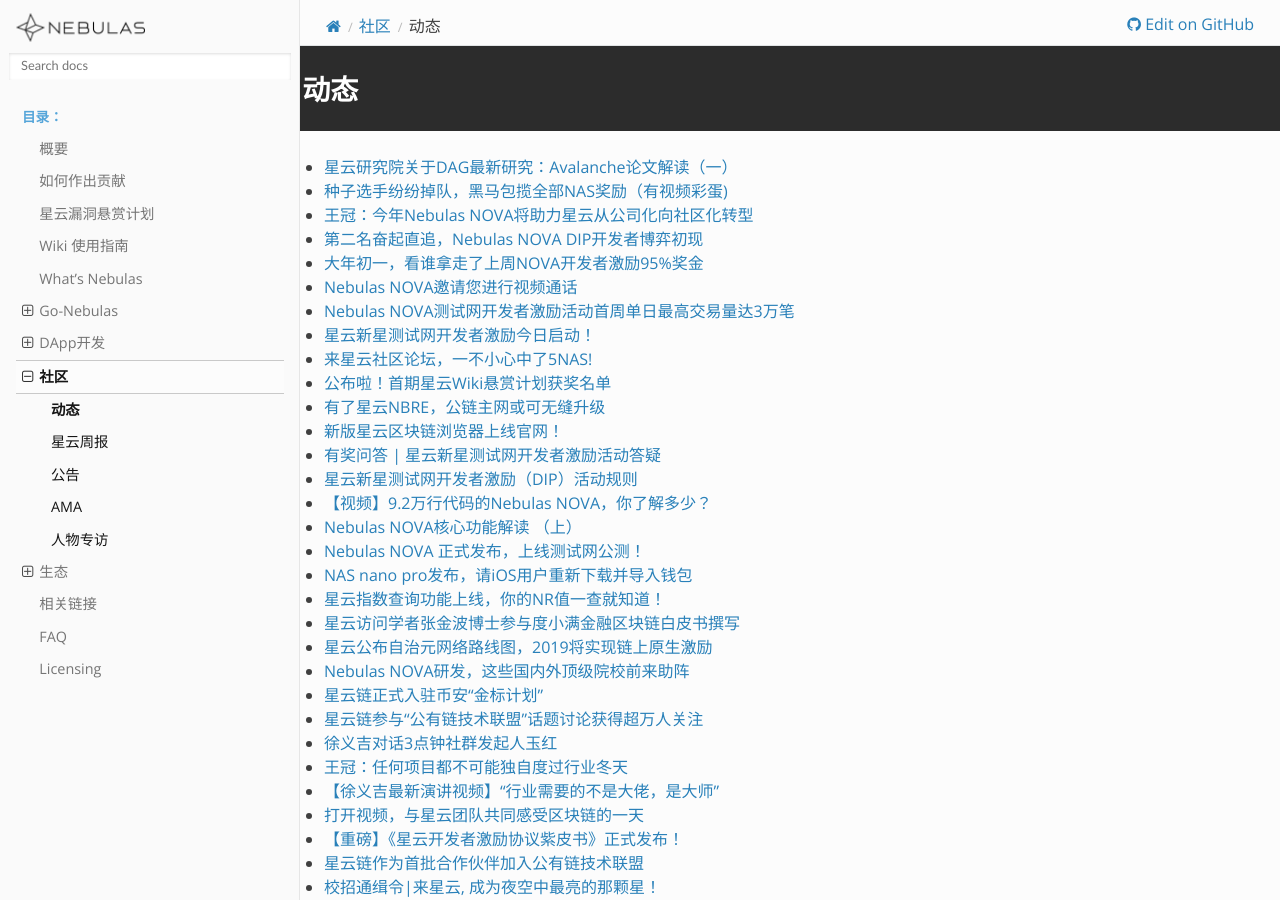
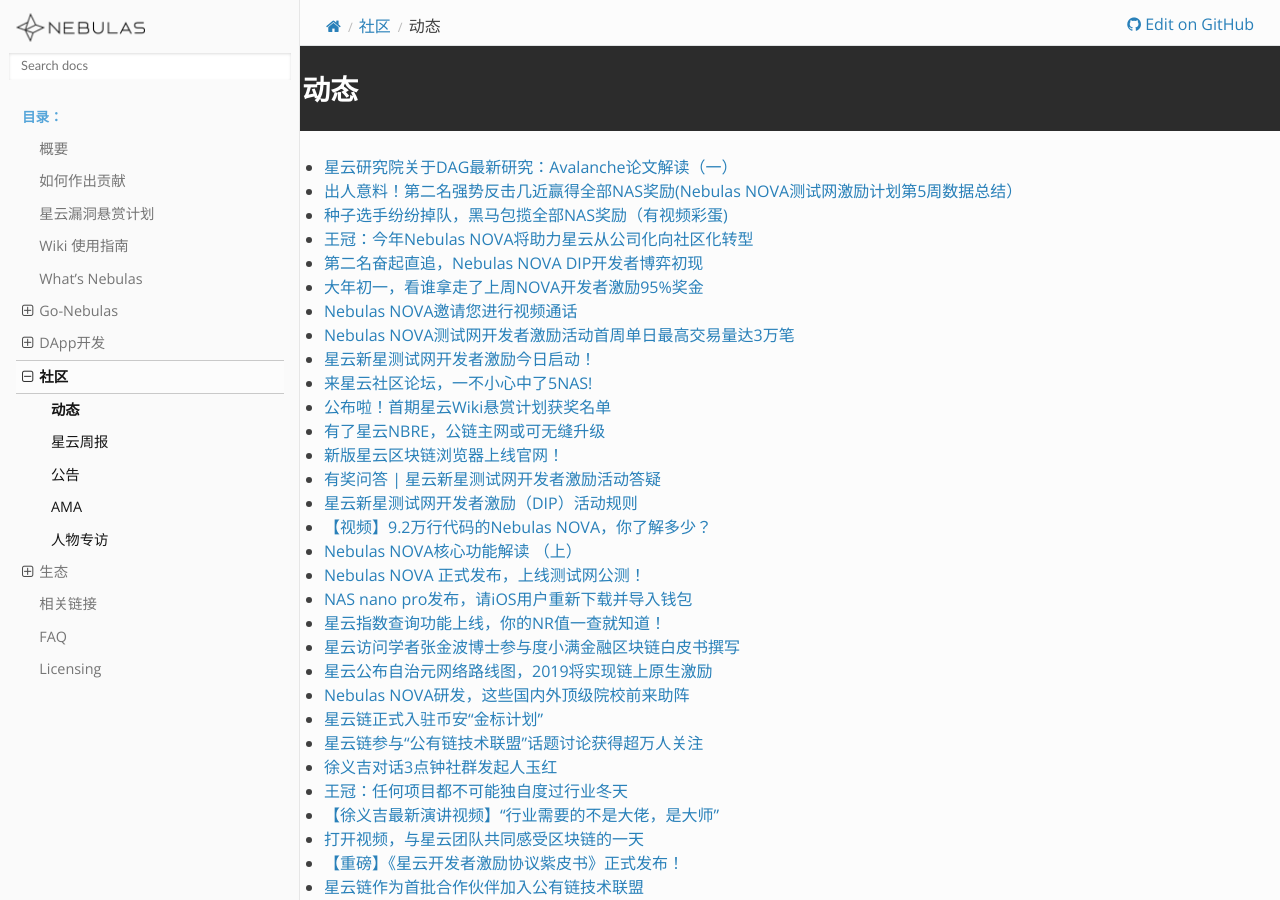
Before and after one commit to nebulasio/nebdocs, a Sphinx documentation site: the page built from docs/community/events.md, in a window 1280 px wide and 900 px high. Built offline with Sphinx 7.4.7 and the Read the Docs theme 2.0.0, drawn with Linux system fonts in a browser that asks for light colours; pages that are not in the unit, such as notebooks, are missing from menus.

Commit message:
更新动态

```diff
--- a/docs/community/events.md
+++ b/docs/community/events.md
@@ -1,6 +1,7 @@
 # 动态
 
 - [星云研究院关于DAG最新研究：Avalanche论文解读（一）](https://blog.nebulas.io/2019/02/27/nebulas-research-teams-latest-research-on-dag-interpretation-of-avalanches-paper-1/)
+- [出人意料！第二名强势反击几近赢得全部NAS奖励(Nebulas NOVA测试网激励计划第5周数据总结）](https://mp.weixin.qq.com/s/TZcH-2eNYU6_4ZHhOge7LA)
 - [种子选手纷纷掉队，黑马包揽全部NAS奖励（有视频彩蛋)](https://blog.nebulas.io/2019/02/19/the-seed-players-have-fallen-behind-and-the-dark-horses-have-all-the-nas-rewards-there-are-video-eggs/)
 - [王冠：今年Nebulas NOVA将助力星云从公司化向社区化转型](https://blog.nebulas.io/2019/02/15/nebulas-nova-will-play-a-key-role-in-transforming-nebulas-from-a-corporate-model-to-a-community-model/)
 - [第二名奋起直追，Nebulas NOVA DIP开发者博弈初现](https://blog.nebulas.io/2019/02/12/the-second-place-to-catch-up-the-nebulas-nova-dip-developer-game-is-beginning-to-appear/)
```
